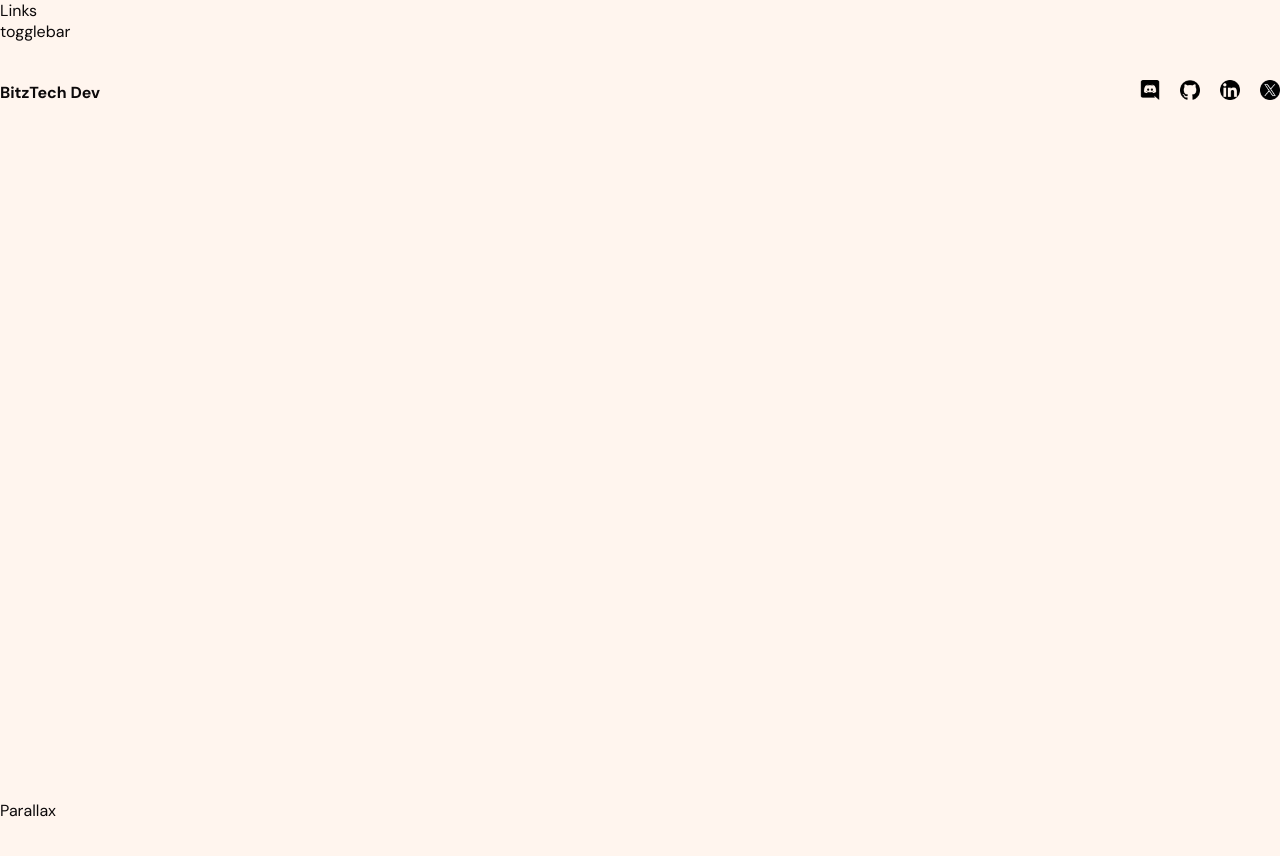
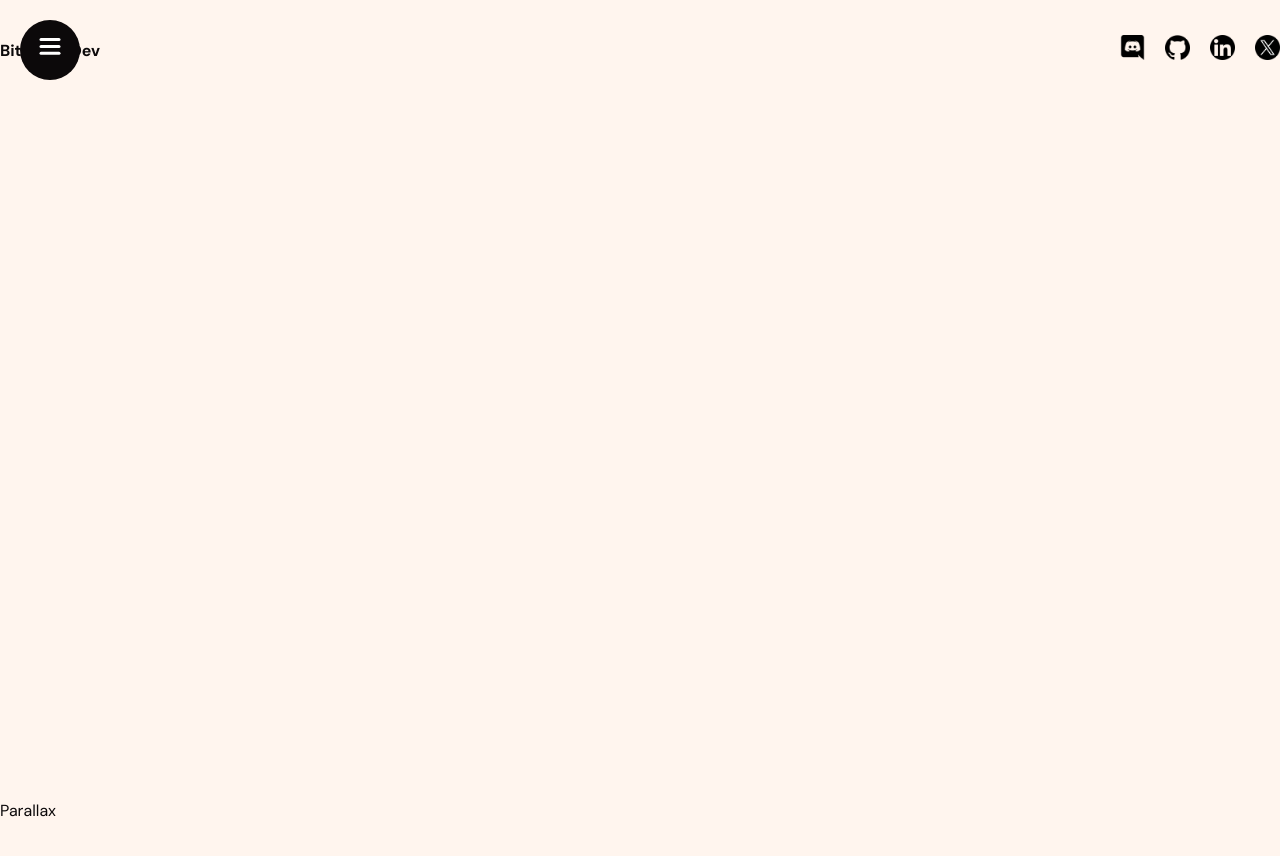
Before and after one commit to bitz-1/Vite-portfolio, a React (Vite) app: page / in a window 1280 px wide. Shown: the top 856 px of the page. Built offline with nearby package versions, Linux system fonts and the light colour scheme.

Commit message:
3rd commit NAVBAR Sider Transistion Framed links Section pushing for hero

```diff
--- a/src/App.jsx
+++ b/src/App.jsx
@@ -2,15 +2,16 @@
 import Navbar from "./components/Navbar/Navbar";
 const App = () => {
   return <div>
-    <section><Navbar/></section>
-    <section>Parallax</section>
+    <section  id="Homepage"><Navbar/></section>
+    <section id="Services">Parallax</section>
     <section>Services</section>
-    <section>Parallax</section>
+    <section id="Portfolio">Parallax</section>
     <section>Portfolio1</section>
     <section>Portfolio2</section>
     <section>Portfolio3</section>
     <section>Portfolio4</section>
-    <section>Contact</section>
+    <section id="Contact">Contact</section>
+
   </div>
   };
   export default App;
--- a/src/components/navbar/Navbar.jsx
+++ b/src/components/navbar/Navbar.jsx
@@ -4,7 +4,6 @@
 const Navbar = () =>{
     return (
         <div className="navbar">
-            {/* sidebar */}
             <Siderbar/>
             <div className="wrapper">
             <motion.span
--- a/src/components/sidebar/Links.jsx
+++ b/src/components/sidebar/Links.jsx
@@ -1,7 +1,49 @@
+import {motion} from "framer-motion";
+
+const variants = {
+    open:{
+        transition :{
+            staggerChildren:0.2,
+        }
+    },
+    closed:{
+        transition:{
+            staggerChildren:0.05,
+            staggerDirection:-1,
+        }
+    },
+};
+
+const itemVariants = {
+    open:{
+        y:0,
+        opacity:1,
+    },
+    closed:{
+        y:70,
+        opacity:0,
+    },
+}
+
+
 
 const Links = () => {
+    const items = [
+        "Homepage",
+        "Services",
+        "Portfolio",
+        "Contact",
+        "About"
+    ]
   return (
-    <div>Links</div>
+    <motion.div className="links" variants={variants}>{items.map(item=>(
+        <motion.a href={`#${item}`} key={item}
+         variants={itemVariants}
+         whileHover={{scale:1.1}}
+         whileTap={{scale:0.95}}>
+         {item}
+        </motion.a>
+    ))}</motion.div>
   )
 }
 
--- a/src/components/sidebar/Siderbar.jsx
+++ b/src/components/sidebar/Siderbar.jsx
@@ -1,14 +1,37 @@
+import { useState } from "react";
 import "../../scss/siderbar.scss"
 import Links from "./Links";
-import ToggleBar from "./ToggleButton";
+import ToggleButton from "./ToggleButton";
+import {motion} from "framer-motion";
 const Siderbar = () => {
+  const [open,setOpen] = useState(false);
+
+  const variants = {
+    open:{
+      clipPath: "circle(1200px at 50px 50px",
+      transition:{
+        type:"spring",
+        stiffness:20,
+      }
+    },
+    closed:{
+      clipPath:"circle(30px at 50px 50px)",
+      transition:{
+        delay:0.5,
+        type:"spring",
+        stiffness:400,
+        damping:40,
+      }
+    }
+
+  }
   return (
-    <div className="sidebar">
-        <div className="bg">
+    <motion.div className="siderbar" animate={open ? "open" : "closed" }>
+        <motion.div className="bg" variants={variants}>
             <Links/>
-        </div>
-        <ToggleBar/>
-    </div>
+        </motion.div>
+        <ToggleButton setOpen={setOpen}/>
+    </motion.div>
 
   )
 }
--- a/src/components/sidebar/ToggleButton.jsx
+++ b/src/components/sidebar/ToggleButton.jsx
@@ -1,6 +1,29 @@
- const ToggleBar = () => {
+ import {motion} from "framer-motion";
+ const ToggleButton = ({setOpen}) => {
   return (
-    <div>togglebar</div>
+    <button onClick={() => setOpen((prev) => !prev)}>
+      <svg width="23" height="23" viewBox="0 0 23 23">
+        <motion.path strokeWidth="3" stroke="white" strokeLinecap="round"
+         variants={{closed:{d:"M 2 2.5 L 20 2.5"},
+                    open:{d:" M 3 16.5 L 17 2.5"},
+                  }}
+        />
+        <motion.path strokeWidth="3" stroke="white" strokeLinecap="round"
+         d="M 2 9.423 L 20 9.423"
+         variants={{
+          closed:{opacity:1},
+          open:{opacity:0},
+         }}
+        />
+        <motion.path strokeWidth="3" stroke="white" strokeLinecap="round"
+         variants={{closed:{d:"M 2 16.346 L 20 16.346"},
+                    open:{d:" M 3 2.5 L 17 16.346"},
+                  }}
+        />
+
+
+      </svg>
+    </button>
   )
 }
-export default ToggleBar;
+export default ToggleButton;
--- a/src/scss/app.scss
+++ b/src/scss/app.scss
@@ -17,7 +17,7 @@
 
 a{
     text-decoration: none;
-    color: in;
+    color: inherit;
 }
 
 section{
--- a/src/scss/navbar.scss
+++ b/src/scss/navbar.scss
@@ -16,8 +16,8 @@
         gap:20px;
 
         img{
-            width: 20px;
-            height:20px;
+            width: 25px;
+            height:25px;
         }
     }
 }
--- a/src/scss/siderbar.scss
+++ b/src/scss/siderbar.scss
@@ -1,3 +1,46 @@
-.sidebar{
+.siderbar{
+    display: flex;
+    flex-direction: column;
+    align-items: center;
+    justify-content: center;
+    background-color: #0C090A;
+    color: #fefefe;
 
-}
+    .bg{
+        position: fixed;
+        top: 0;
+        left: 0;
+        bottom: 0;
+        width: 400px;
+        background: #0C090A;
+
+        .links{
+            position: absolute;
+            width: 100%;
+            height: 100%;
+            display: flex;
+            flex-direction: column;
+            align-items: center;
+            justify-content: center;
+            gap:20px;
+
+            a{
+                font-size: 40px;
+            }
+        }
+    }
+
+    button{
+        color:#fefefe;
+        width: 50px;
+        height: 50px;
+        border-radius: 50%;
+        position: fixed;
+        top: 25px;
+        left: 25px;
+        background-color: transparent;
+        border: none;
+        cursor: pointer;
+
+    }
+ }
```
